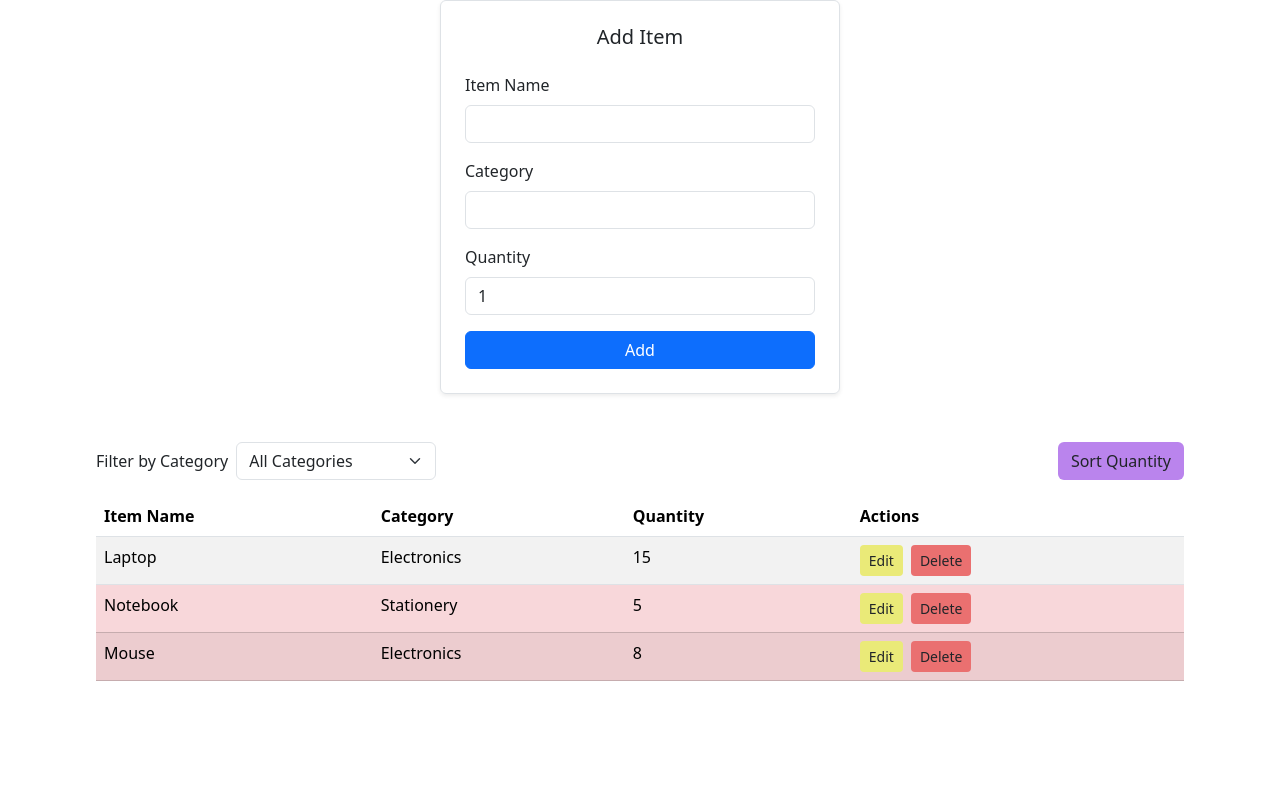
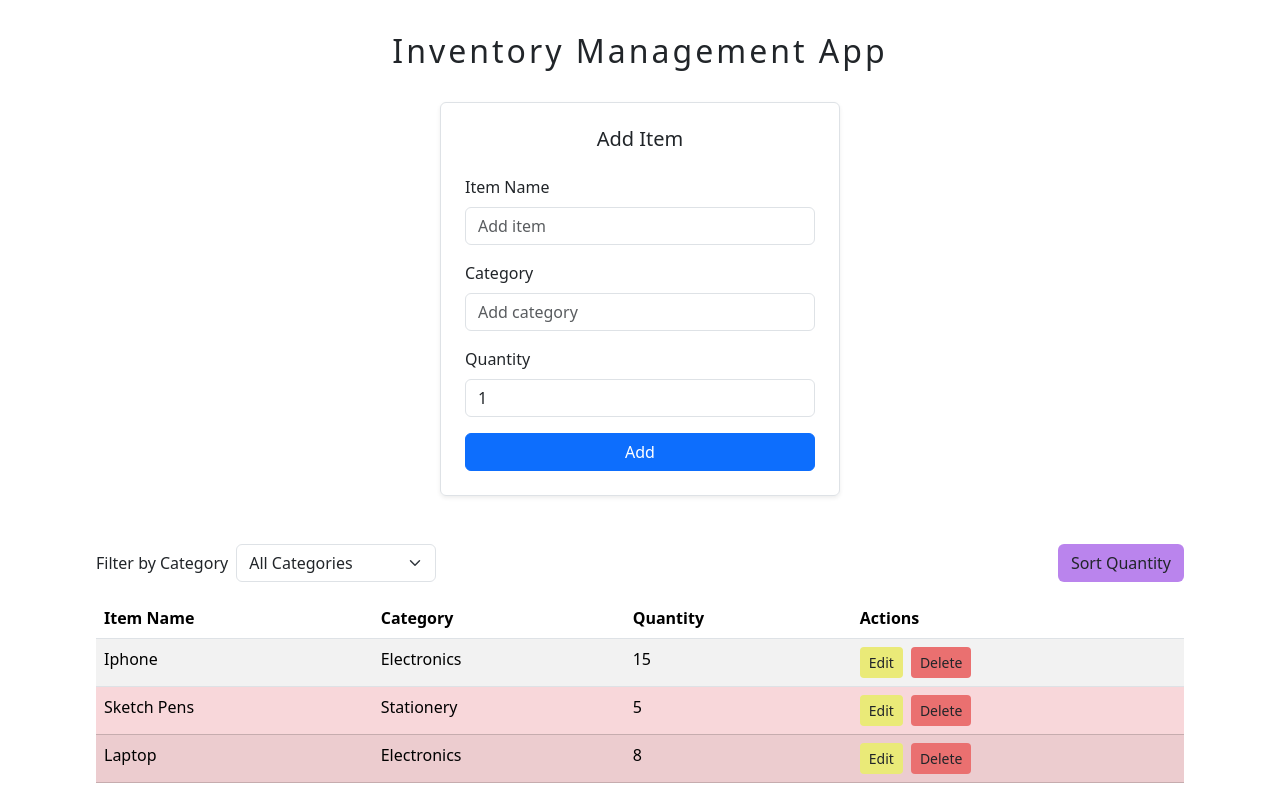
Before and after one commit to TejaswiniBeleshe/Inventory-management-app, a React (Vite) app: page / in a window 1280 px wide. Built offline with nearby package versions, Linux system fonts and the light colour scheme.

Commit message:
Implemented all features

```diff
--- a/src/App.css
+++ b/src/App.css
@@ -1,3 +1,8 @@
+h2{
+  text-align: center;
+  margin:2rem 0;
+  letter-spacing: 3px;
+}
 .sort-btn{
   background-color: rgb(186, 132, 237);
   transition: transform 0.3s ease;
--- a/src/App.jsx
+++ b/src/App.jsx
@@ -8,14 +8,15 @@ import Table from './components/table/Table'
 
 function App() {
   const [items,setItems] = useState([
-    { id: 1, name: "Laptop", category: "Electronics", quantity: 15 },
-    { id: 2, name: "Notebook", category: "Stationery", quantity: 5 },
-    { id: 3, name: "Mouse", category: "Electronics", quantity: 8 },
+    { id: 1, name: "Iphone", category: "Electronics", quantity: 15 },
+    { id: 2, name: "Sketch Pens", category: "Stationery", quantity: 5 },
+    { id: 3, name: "Laptop", category: "Electronics", quantity: 8 },
   ])
   const [editItems,setEditItems] = useState('')
 
   return (
     <>
+    <h2>Inventory Management App</h2>
     <Form items={items} setItems={setItems} setEditItems={setEditItems} editItems={editItems}/>
     <Table items={items} setItems={setItems} setEditItems={setEditItems} editItems={editItems}/>
 
--- a/src/components/form/Form.jsx
+++ b/src/components/form/Form.jsx
@@ -60,6 +60,7 @@ const Form = ({ items, setItems, editItems, setEditItems }) => {
               type="text"
               id="item-name"
               className="form-control"
+              placeholder="Add item"
               value={itemName}
               onChange={(e) => setItemName(e.target.value)}
               required
@@ -73,6 +74,7 @@ const Form = ({ items, setItems, editItems, setEditItems }) => {
               type="text"
               id="category"
               className="form-control"
+              placeholder="Add category"
               value={category}
               onChange={(e) => setCategory(e.target.value)}
               required
@@ -86,6 +88,7 @@ const Form = ({ items, setItems, editItems, setEditItems }) => {
               type="number"
               id="quantity"
               className="form-control"
+
               value={quantity}
               onChange={(e) => setQuantity(e.target.value)}
               min={1}
```
